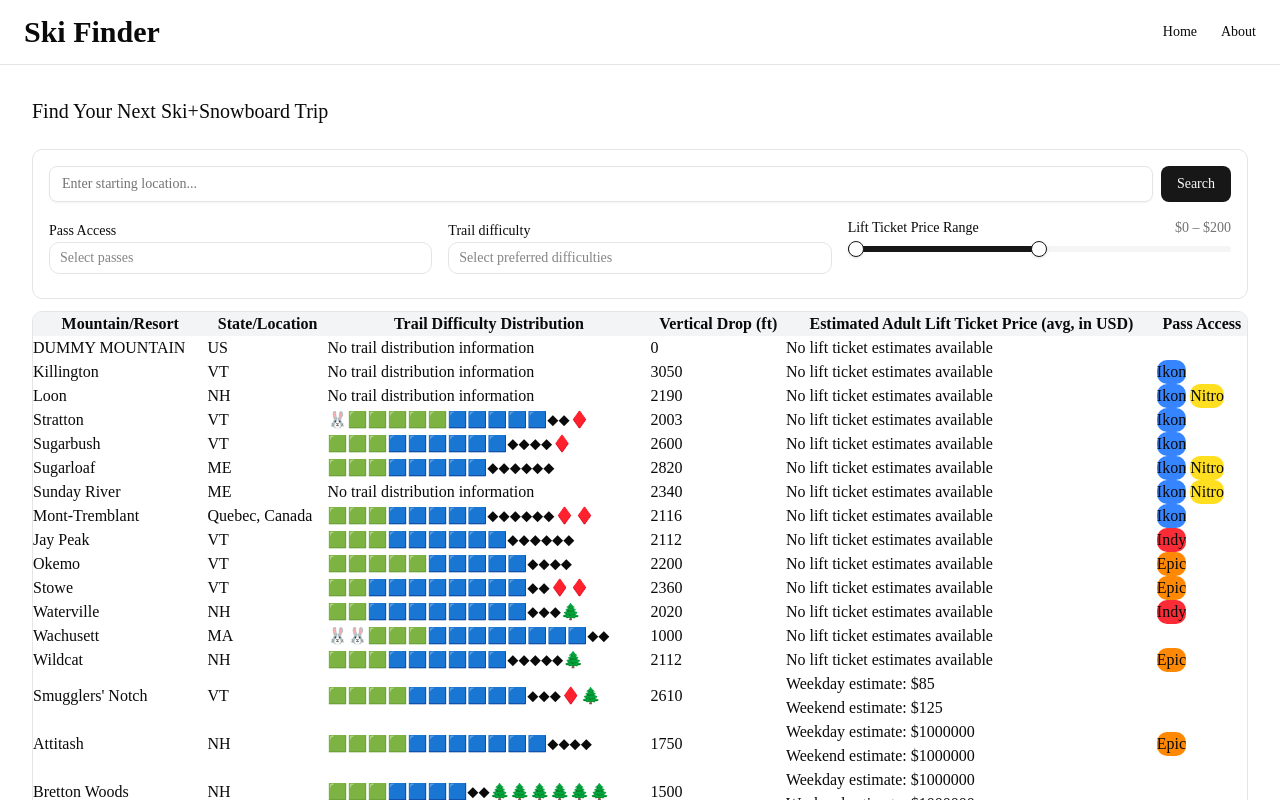
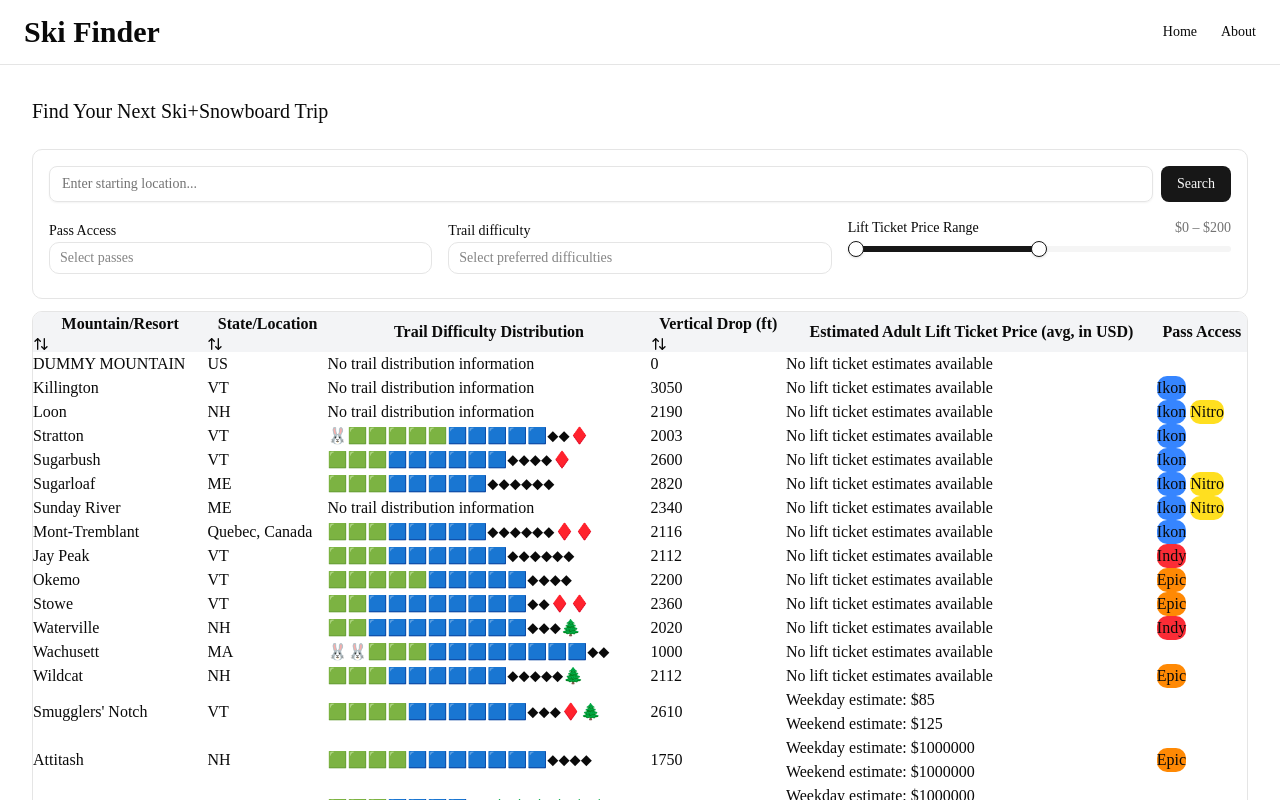
Before and after one commit to annmarieb1/ski-helper, a Next.js app: page / in a window 1280 px wide. Shown: the top 800 px of the page. Built offline with nearby package versions, Linux system fonts and the light colour scheme.

Commit message:
WIP: Add sorting to Mountain table

```diff
--- a/components/mountain/MountainTable.tsx
+++ b/components/mountain/MountainTable.tsx
@@ -8,9 +8,14 @@
 import {
   useTable,
   tableFeatures,
-  FlexRender
+  FlexRender,
+  createSortedRowModel,
+  rowSortingFeature,
+  sortFn_alphanumeric,
+  sortFn_text,
 } from '@tanstack/react-table';
 import type { ColumnDef } from '@tanstack/react-table';
+import { ArrowUpDown, ArrowUp, ArrowDown } from "lucide-react";
 
 import type {
   Mountain,
@@ -61,19 +66,29 @@
   );
 }
 
-const features = tableFeatures({});
+const features = tableFeatures({
+  rowSortingFeature, // enables sorting APIs and state
+  sortedRowModel: createSortedRowModel(), // client-side sorting
+  sortFns: {
+    alphanumeric: sortFn_alphanumeric,
+    text: sortFn_text,
+  },
+});
 
 const columns: Array<ColumnDef<typeof features, Mountain>> = [
   {
     accessorKey: 'name',
     header: 'Mountain/Resort',
+    sortFn: "alphanumeric",
   },
   {
     accessorKey: 'state',
     header: 'State/Location',
+    sortFn: "text",
   },
   //   header: 'Drive Time',
   //   cell: () => "-Drive time",
+  //   sortFn: "basic",
   // },
   {
     accessorKey: 'trails',
@@ -83,11 +98,13 @@
       return (
         <DifficultyBar trails={mountain.trails} />
       );
-    }
+    },
+    enableSorting: false, // TODO: custom
   },
   {
     accessorKey: 'verticalDrop',
     header: 'Vertical Drop (ft)',
+    // sortFn: "basic", // should infer
   },
   {
     accessorKey: 'pricing',
@@ -95,7 +112,8 @@
     cell: (info) => {
       const mountain = info.row.original;
       return renderLiftTicketPrices(mountain.pricing);
-    }
+    },
+    enableSorting: false, // for now. TODO: write custom func
   },
   {
     accessorKey: 'passes',
@@ -109,7 +127,8 @@
           )}
         </div>
       );
-    }
+    },
+    enableSorting: false, // want to get first pass alphabetically in list of passes?
   },
   // {
   //   accessorKey: 'snowfall',
@@ -143,7 +162,31 @@
                   {header.isPlaceholder
                     ? null
                     : (
-                    <FlexRender header={header} />
+                      <div
+                        style={{
+                          cursor: header.column.getCanSort()
+                            ? 'pointer'
+                            : undefined,
+                        }}
+                        onClick={header.column.getToggleSortingHandler()}
+                      >
+                        <FlexRender header={header} />
+                        {header.column.getCanSort() && (
+                          <>
+                            {header.column.getIsSorted() === "asc" && (
+                              <ArrowUp className="h-4 w-4" />
+                            )}
+
+                            {header.column.getIsSorted() === "desc" && (
+                              <ArrowDown className="h-4 w-4" />
+                            )}
+
+                            {header.column.getIsSorted() === false && (
+                              <ArrowUpDown className="h-4 w-4" />
+                            )}
+                          </>
+                        )}
+                      </div>
                   )}
                 </th>
               ))}
```
